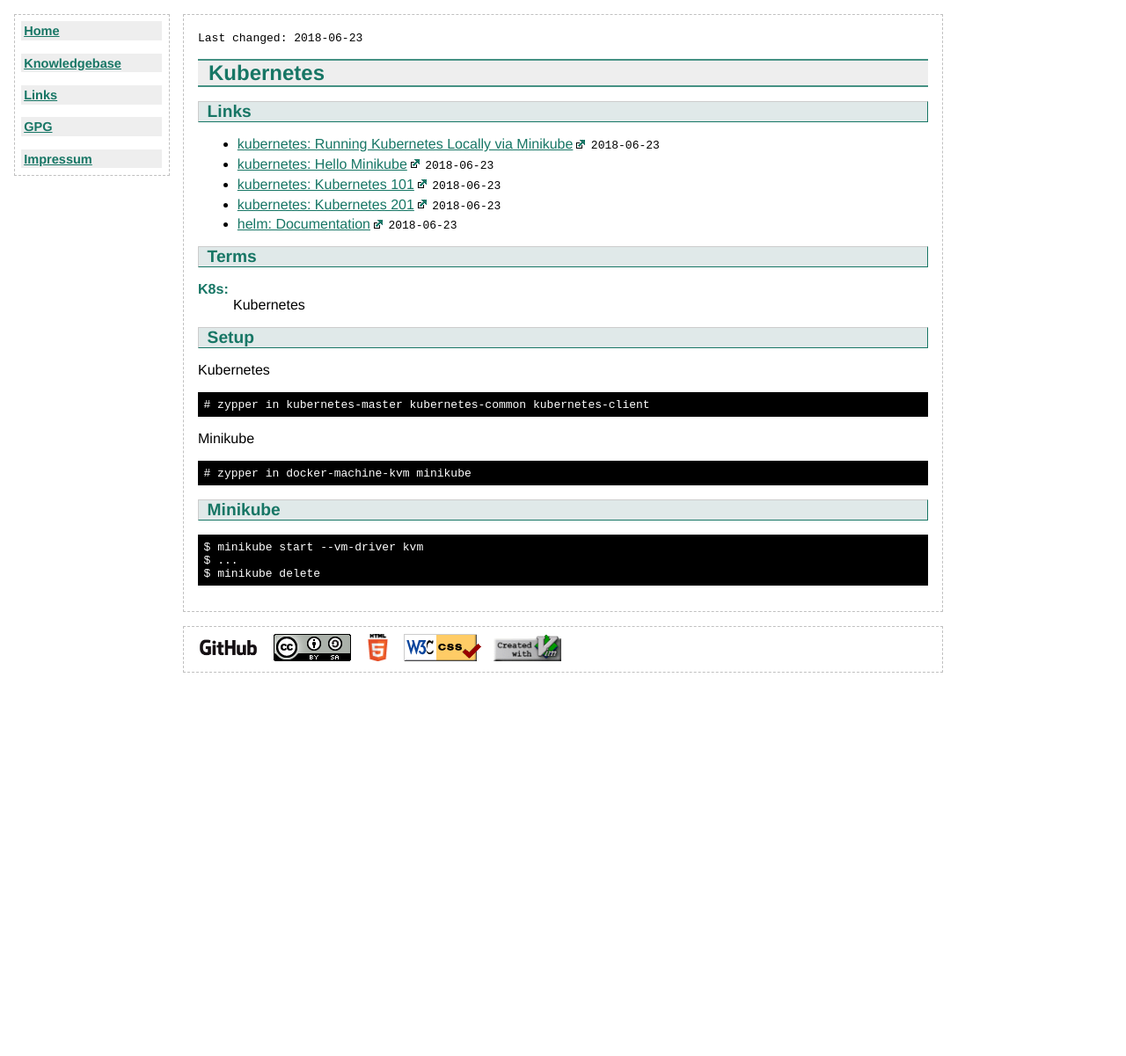
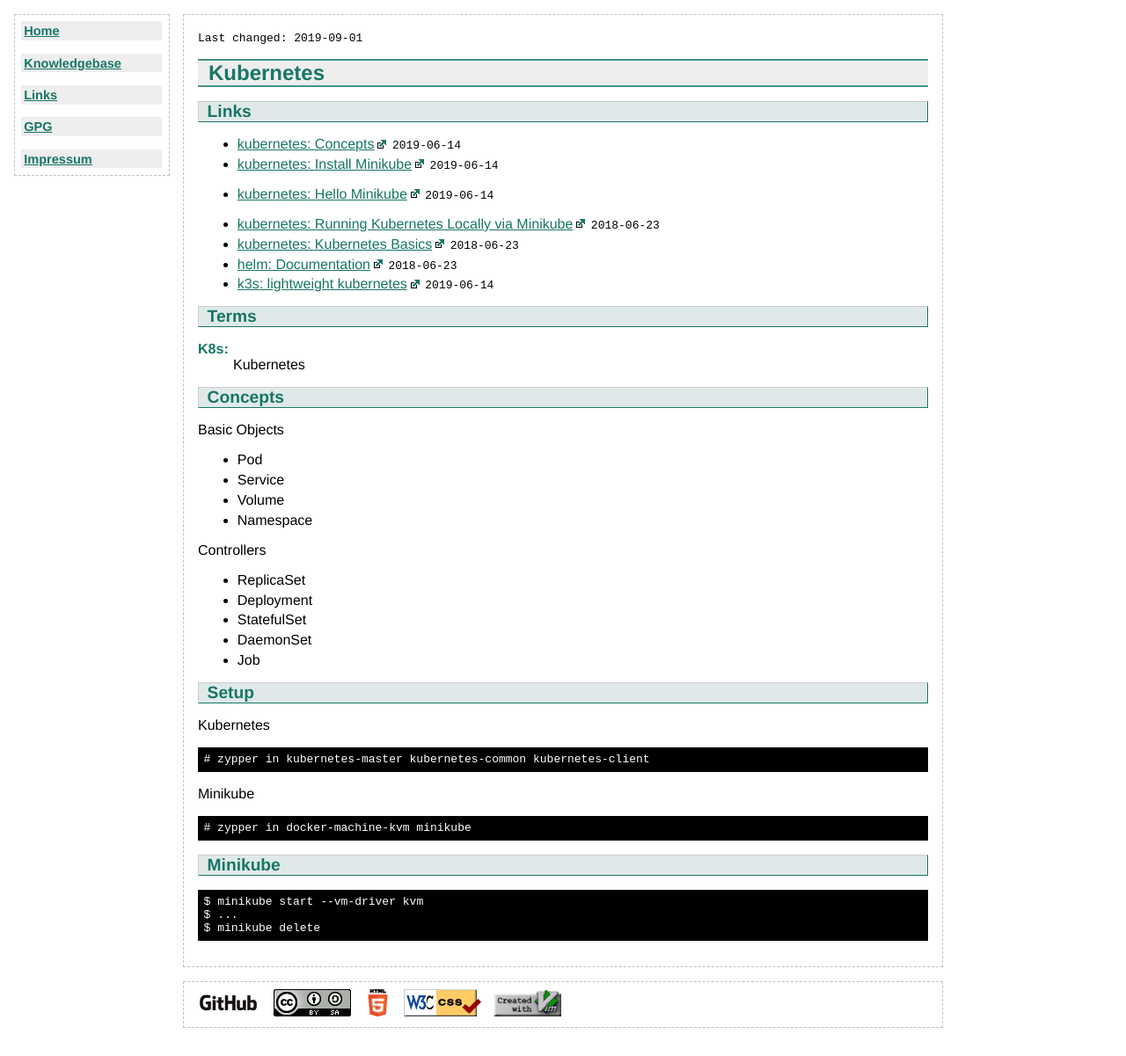
Before and after one commit to flyinggreenfrog/flyinggreenfrog.github.io, a Jekyll site: the page built from knowledgebase/kubernetes.md, in a window 1280 px wide. Shown: the whole page at 88% size. Built offline with Jekyll 4.4.1, drawn with Linux system fonts in a browser that asks for light colours; before the commit the page ends 900 px from its top, so only the background shows below that.

Commit message:
Work on knowledgebase kubernetes.

````diff
--- a/knowledgebase/kubernetes.md
+++ b/knowledgebase/kubernetes.md
@@ -1,39 +1,59 @@
 ---
 title: Kubernetes
-last-changed: <time>2018-06-23</time>
+last-changed: <time>2019-09-01</time>
 knowledgebase: true
 categories: [Container, Linux]
 ---
 ## Links
 
+* [kubernetes: Concepts](https://kubernetes.io/docs/concepts) <time>2019-06-14</time>
+* [kubernetes: Install Minikube](https://kubernetes.io/docs/tasks/tools/install-minikube) <time>2019-06-14</time>
+* [kubernetes: Hello Minikube](https://kubernetes.io/docs/tutorials/hello-minikube) <time>2019-06-14</time>
+
 * [kubernetes: Running Kubernetes Locally via Minikube](https://kubernetes.io/docs/setup/minikube) <time>2018-06-23</time>
-* [kubernetes: Hello Minikube](https://kubernetes.io/docs/tutorials/hello-minikube) <time>2018-06-23</time>
-* [kubernetes: Kubernetes 101](https://kubernetes.io/docs/tutorials/k8s101) <time>2018-06-23</time>
-* [kubernetes: Kubernetes 201](https://kubernetes.io/docs/tutorials/k8s201) <time>2018-06-23</time>
+* [kubernetes: Kubernetes Basics](https://kubernetes.io/docs/tutorials/kubernetes-basics) <time>2018-06-23</time>
 * [helm: Documentation](https://docs.helm.sh) <time>2018-06-23</time>
+* [k3s: lightweight kubernetes](https://k3s.io) <time>2019-06-14</time>
 
 ## Terms
 
 K8s
 : Kubernetes
 
+## Concepts
+
+Basic Objects
+
+* Pod
+* Service
+* Volume
+* Namespace
+
+Controllers
+
+* ReplicaSet
+* Deployment
+* StatefulSet
+* DaemonSet
+* Job
+
 ## Setup
 
 Kubernetes
 
-``` sh
+```sh
 # zypper in kubernetes-master kubernetes-common kubernetes-client
 ```
 
 Minikube
 
-``` sh
+```sh
 # zypper in docker-machine-kvm minikube
 ```
 
 ## Minikube
 
-``` sh
+```sh
 $ minikube start --vm-driver kvm
 $ ...
 $ minikube delete
````
